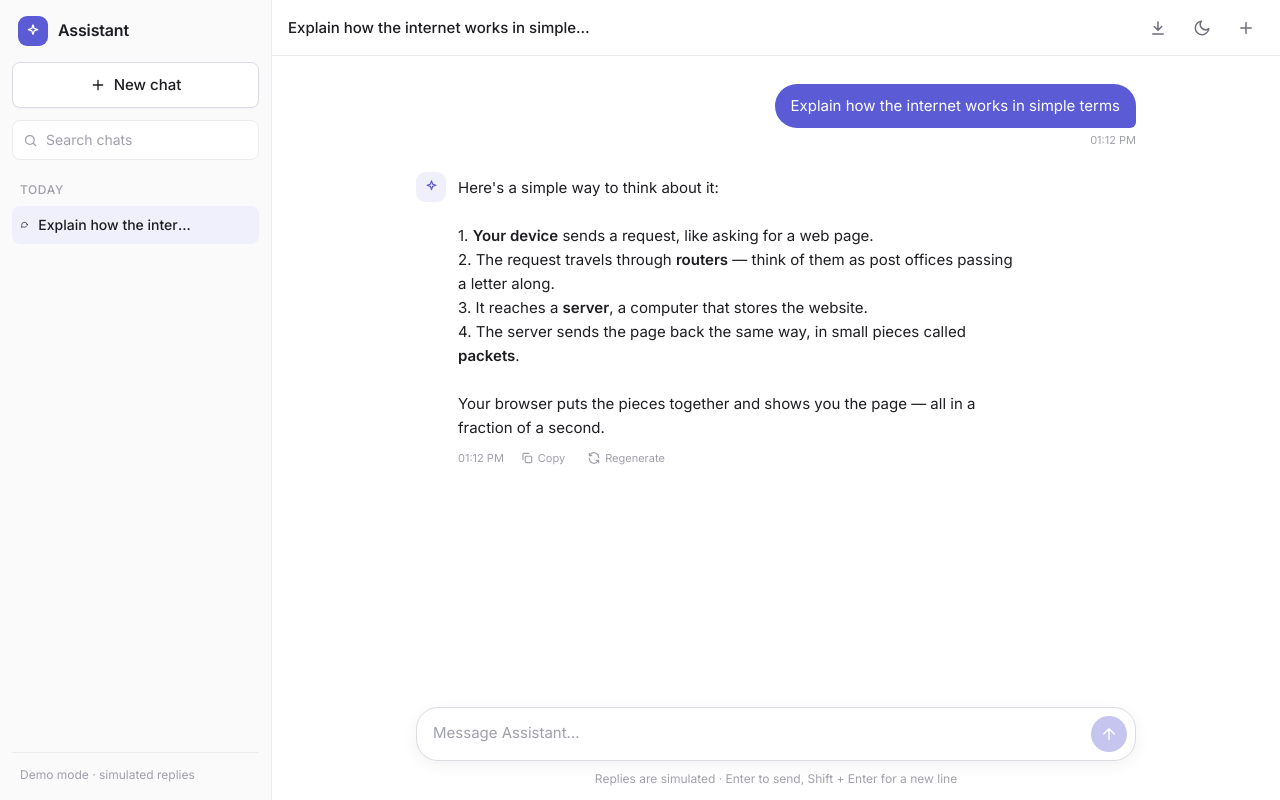
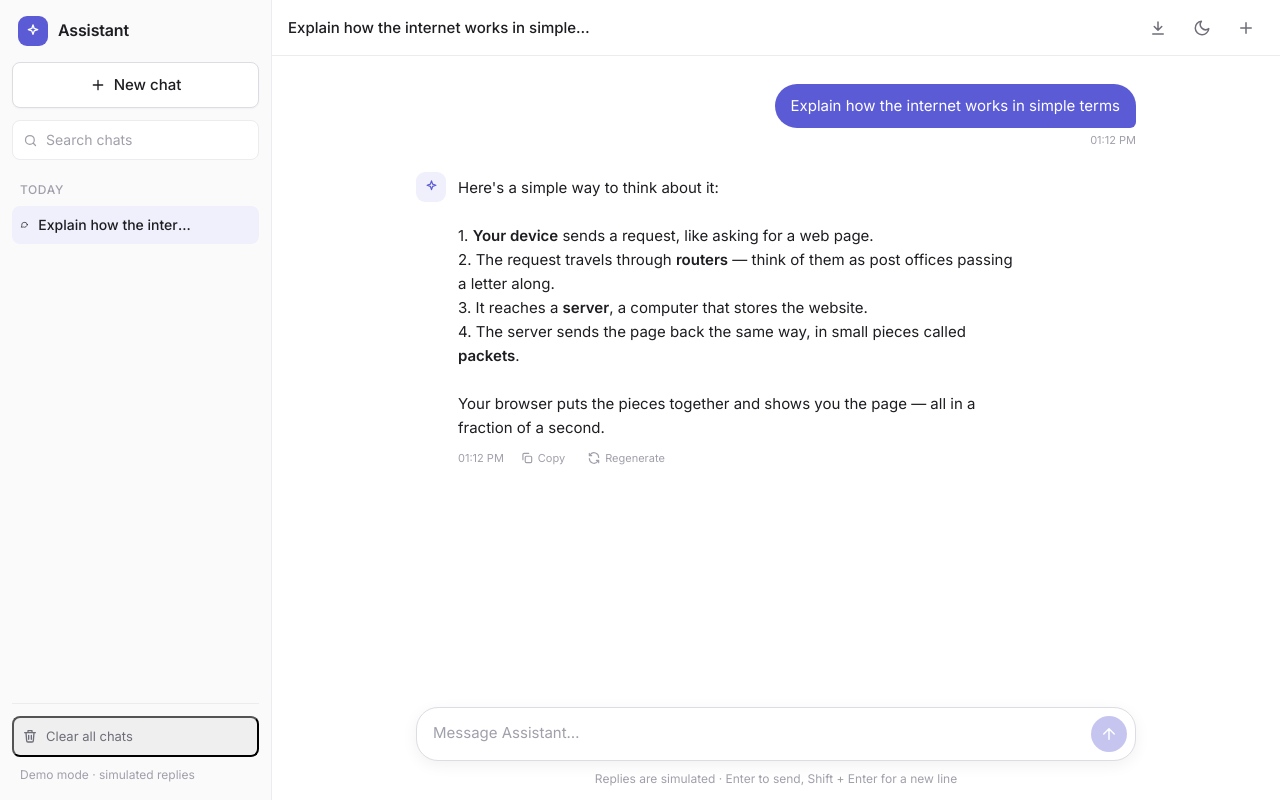
Before and after one commit to dashaaaa21/AI_Assistant, a React (Vite) app: page / in a window 1280 px wide. Both pictures are taken after a click on the button 613 px from the left and 422 px from the top of the page. Built offline with nearby package versions, Linux system fonts and the light colour scheme.

Commit message:
Add a clear all chats button with confirmation

```diff
--- a/src/App.tsx
+++ b/src/App.tsx
@@ -144,6 +144,12 @@ export default function App() {
     if (id === activeChatId) setActiveChatId(null);
   }
 
+  function handleClearAll() {
+    if (replyingChatId) handleStop();
+    setChats([]);
+    setActiveChatId(null);
+  }
+
   function handleRenameChat(id: string, title: string) {
     setChats((prev) => prev.map((chat) => (chat.id === id ? { ...chat, title } : chat)));
   }
@@ -158,6 +164,7 @@ export default function App() {
         onSelectChat={handleSelectChat}
         onDeleteChat={handleDeleteChat}
         onRenameChat={handleRenameChat}
+        onClearAll={handleClearAll}
         onClose={() => setSidebarOpen(false)}
       />
 
--- a/src/components/Sidebar.css
+++ b/src/components/Sidebar.css
@@ -212,10 +212,29 @@
 }
 
 .sidebar-footer {
+  display: flex;
+  flex-direction: column;
+  gap: 8px;
   padding: 12px 8px 0;
   border-top: 1px solid var(--border);
   font-size: 12px;
   color: var(--text-faint);
+}
+
+.clear-all-button {
+  display: flex;
+  align-items: center;
+  gap: 8px;
+  margin: 0 -8px;
+  padding: 8px;
+  border-radius: 8px;
+  font-size: 13px;
+  color: var(--text-muted);
+}
+
+.clear-all-button:hover {
+  background: var(--bg-subtle);
+  color: #d64545;
 }
 
 .sidebar-overlay {
--- a/src/components/Sidebar.tsx
+++ b/src/components/Sidebar.tsx
@@ -14,6 +14,7 @@ interface SidebarProps {
   onSelectChat: (id: string) => void;
   onDeleteChat: (id: string) => void;
   onRenameChat: (id: string, title: string) => void;
+  onClearAll: () => void;
   onClose: () => void;
 }
 
@@ -25,12 +26,17 @@ export default function Sidebar({
   onSelectChat,
   onDeleteChat,
   onRenameChat,
+  onClearAll,
   onClose,
 }: SidebarProps) {
   const [query, setQuery] = useState('');
   // The chat whose title is being edited, and the text typed so far.
   const [editingId, setEditingId] = useState<string | null>(null);
   const [draftTitle, setDraftTitle] = useState('');
+
+  function handleClearAll() {
+    if (window.confirm('Delete all chats? This cannot be undone.')) onClearAll();
+  }
 
   function startRename(chat: Chat) {
     setEditingId(chat.id);
@@ -152,7 +158,15 @@ export default function Sidebar({
           )}
         </nav>
 
-        <div className="sidebar-footer">Demo mode · simulated replies</div>
+        <div className="sidebar-footer">
+          {chats.length > 0 && (
+            <button className="clear-all-button" onClick={handleClearAll}>
+              <TrashIcon size={16} />
+              Clear all chats
+            </button>
+          )}
+          <span>Demo mode · simulated replies</span>
+        </div>
       </aside>
     </>
   );
```
Also changed, not shown: 1 other file (tests, documents, lock files or other folders).
